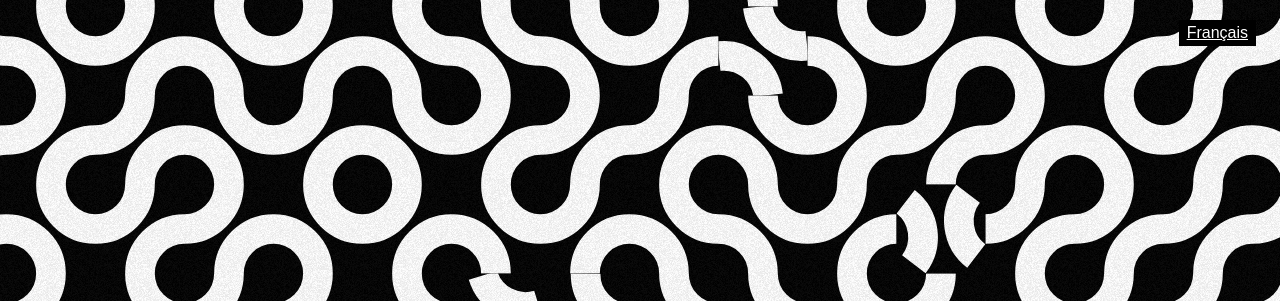
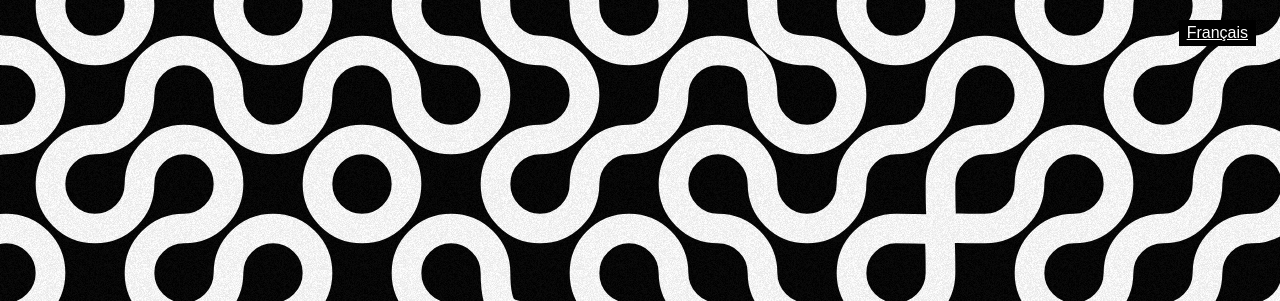
Before and after one commit to ArnaudJalbert/arnaudjalbert, an Astro site: page /en in a window 1280 px wide. Shown: the top 301 px of the page. Built offline with nearby package versions, Linux system fonts and the light colour scheme; Astro itself is replaced by a stand-in of ours.

Commit message:
fix(landing): stop the truchet flips from flickering
Turning tiles were clipped squares whose broken arcs popped in and out.
Flips now pinch both arcs into a plus and open them to the other corners,
so line ends never leave the edge midpoints and every tile shares one
stroke. The grid also snaps to whole device pixels.

```diff
--- a/src/components/Landing.astro
+++ b/src/components/Landing.astro
@@ -65,8 +65,11 @@
     canvas.width = width * devicePixelRatio;
     canvas.height = height * devicePixelRatio;
     context.setTransform(devicePixelRatio, 0, 0, devicePixelRatio, 0, 0);
-    size = Math.round(Math.max(48, Math.min(width, height) / 9));
+    // Whole device pixels, so tile edges never fall between pixels and shimmer.
+    size = Math.round(Math.max(48, Math.min(width, height) / 9) * devicePixelRatio) / devicePixelRatio;
   };
+
+  const snap = (value: number) => Math.round(value * devicePixelRatio) / devicePixelRatio;
 
   // Black and white with faint grain baked in, so grain costs nothing per frame.
   const createGrainFill = (color: string, direction: number) => {
@@ -99,68 +102,58 @@
   const ease = (t: number) => t * t * (3 - 2 * t);
   const flipProgress = (tile: Tile) => Math.min(1, (elapsed - tile.flipStart) / FLIP_SECONDS);
 
-  // Arcs around the top left and bottom right corners. A quarter turn gives the other orientation.
-  const addArcs = (path: Path2D, centerX: number, centerY: number, angle: number) => {
+  // Orientation 0 links the top and left edge midpoints, and the bottom and right ones.
+  // Orientation 1 links top with right and bottom with left. Each link is a quarter arc
+  // around the corner between its two midpoints.
+  const CORNERS = [
+    [
+      [-1, -1],
+      [1, 1],
+    ],
+    [
+      [1, -1],
+      [-1, 1],
+    ],
+  ];
+  const ARC_MIDPOINT = 1 - Math.SQRT1_2; // where the arc crosses the diagonal, as a share of half
+  const ARC_HANDLE = Math.SQRT2 - 1; // tan(22.5deg): quadratic handles that trace an eighth circle
+
+  // Each link is drawn as two quadratic curves meeting on the diagonal. Pinch 0 traces the
+  // quarter arc. Pinch 1 pulls the meeting point to the tile center and straightens both
+  // halves, so both orientations become the same plus sign. A flip pinches in, swaps the
+  // orientation, and opens out, and the ends never leave the edge midpoints.
+  const addLinks = (path: Path2D, centerX: number, centerY: number, orientation: number, pinch: number) => {
     const half = size / 2;
-    const cos = Math.cos(angle);
-    const sin = Math.sin(angle);
-    const point = (x: number, y: number) => ({
-      x: centerX + x * cos - y * sin,
-      y: centerY + x * sin + y * cos,
-    });
-    for (const [cornerX, cornerY, start] of [
-      [-half, -half, 0],
-      [half, half, Math.PI],
-    ]) {
-      const corner = point(cornerX, cornerY);
-      const from = point(cornerX + Math.cos(start) * half, cornerY + Math.sin(start) * half);
-      path.moveTo(from.x, from.y);
-      path.arc(corner.x, corner.y, half, start + angle, start + angle + Math.PI / 2);
+    const meet = ARC_MIDPOINT * half * (1 - pinch);
+    const handle = half - (ARC_HANDLE + (1 - ARC_HANDLE) * pinch) * half;
+    for (const [signX, signY] of CORNERS[orientation]) {
+      path.moveTo(centerX, centerY + signY * half);
+      path.quadraticCurveTo(centerX, centerY + signY * handle, centerX + signX * meet, centerY + signY * meet);
+      path.quadraticCurveTo(centerX + signX * handle, centerY, centerX + signX * half, centerY);
     }
   };
 
-  const strokeLines = (path: Path2D) => {
-    context.strokeStyle = white;
-    context.lineWidth = size / 3;
-    context.stroke(path);
-  };
-
-  // Resting tiles are stroked as one path, so lines join across tile edges without seams.
-  // Turning tiles are drawn on top, each clipped to its own square.
+  // Every tile goes into one path and one stroke, so lines join across tile edges without seams.
   const render = () => {
     context.fillStyle = black;
     context.fillRect(0, 0, width, height);
-    const shift = offset % size;
+    const shift = snap(offset % size);
     const first = -Math.floor(offset / size) - 1;
-    const resting = new Path2D();
-    const turning: { x: number; y: number; angle: number }[] = [];
+    const path = new Path2D();
     for (let row = 0; row * size - size < height + size; row++) {
       for (let column = 0; column * size - size < width + size; column++) {
         const centerX = column * size - size + shift + size / 2;
         const centerY = row * size - size + shift + size / 2;
         const tile = tileAt(first + column, first + row);
-        const progress = flipProgress(tile);
-        if (progress >= 1) {
-          addArcs(resting, centerX, centerY, (tile.orientation * Math.PI) / 2);
-        } else {
-          const angle = ((tile.orientation - 1 + ease(progress)) * Math.PI) / 2;
-          turning.push({ x: centerX, y: centerY, angle });
-        }
+        const t = ease(flipProgress(tile));
+        if (t < 0.5) addLinks(path, centerX, centerY, 1 - tile.orientation, t * 2);
+        else addLinks(path, centerX, centerY, tile.orientation, (1 - t) * 2);
       }
     }
-    strokeLines(resting);
-    for (const { x, y, angle } of turning) {
-      context.save();
-      context.beginPath();
-      context.rect(x - size / 2, y - size / 2, size, size);
-      context.clip();
-      context.fillStyle = black;
-      context.fillRect(x - size / 2, y - size / 2, size, size);
-      const path = new Path2D();
-      addArcs(path, x, y, angle);
-      strokeLines(path);
-      context.restore();
-    }
+    context.strokeStyle = white;
+    context.lineWidth = size / 3;
+    context.lineJoin = "round";
+    context.stroke(path);
   };
 
   const flipRandomTile = () => {
```
